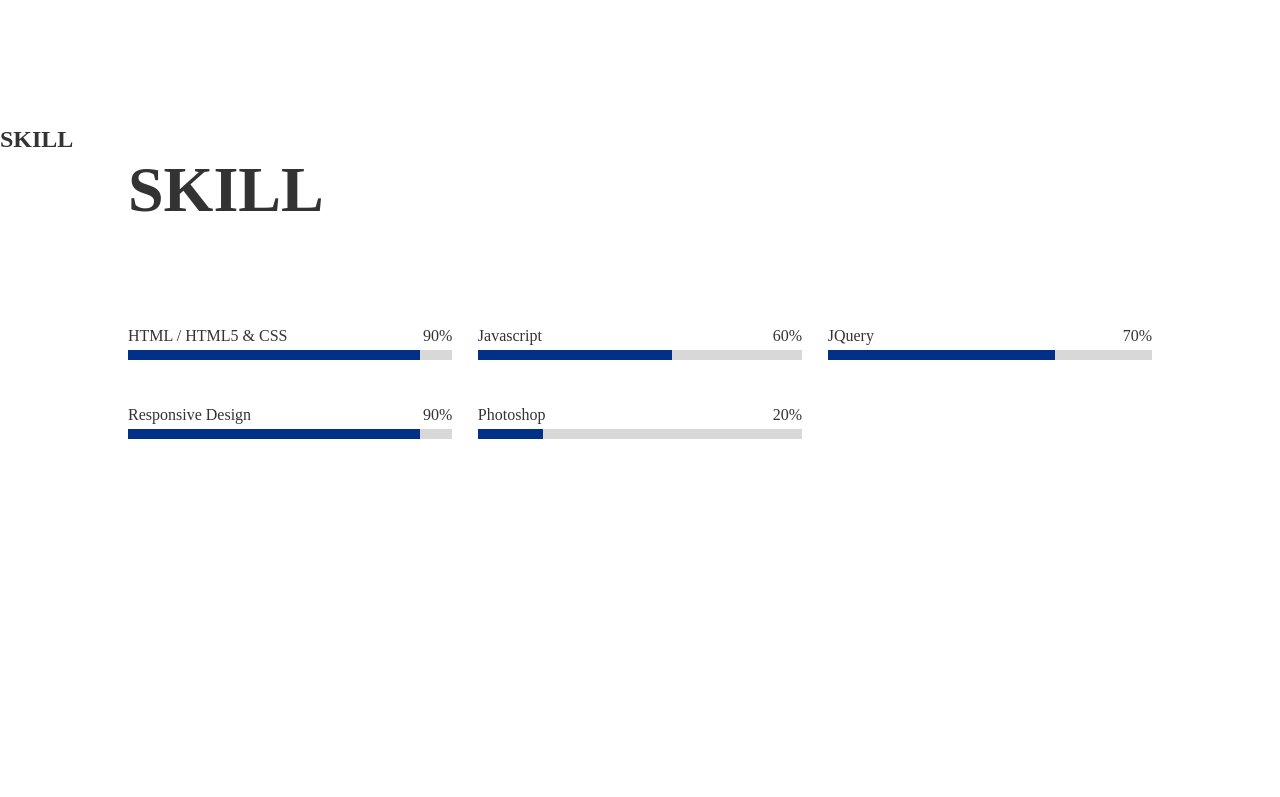
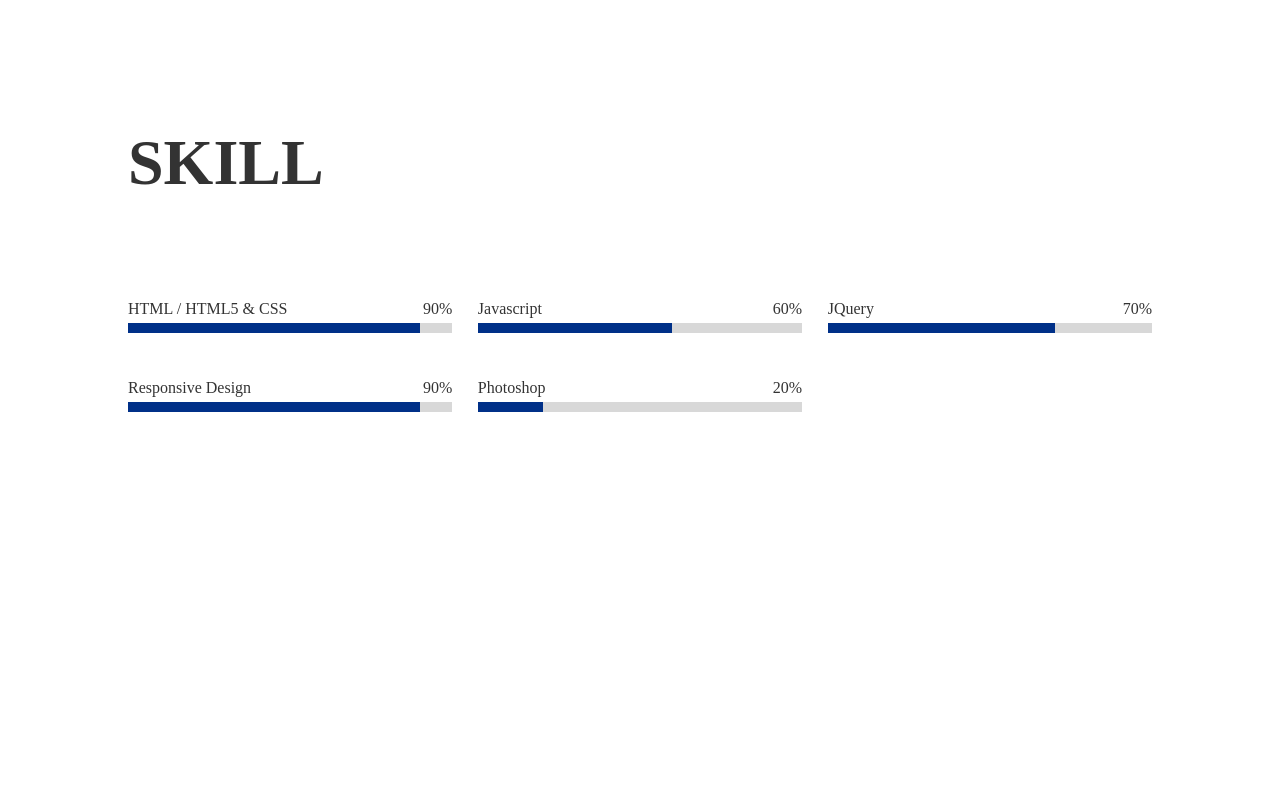
Before and after one commit to minyoyng01/my-website, a plain HTML site: page 0618/index.html in a window 1280 px wide. Shown: the part 1963-2760 px from the top of the page. Drawn offline with nearby package versions, Linux system fonts and the light colour scheme; a web font is replaced by a local one.

Commit message:
Update index.html

```diff
--- a/0618/index.html
+++ b/0618/index.html
@@ -197,11 +197,10 @@
     </section>
 
     <section class="s5" id="s5">
-        <h2><span>SKILL</span></h2>
-        <div class="skill-wrap">
-            <div class="txt">
-                <p>SKILL</p>
-            </div>
+                <div class="skill-wrap">
+                    <div class="txt">
+                        <p>SKILL</p>
+                    </div>
                     <div class="container-skills">
                         <div class="html">
                             <p class="bar-title">
```
